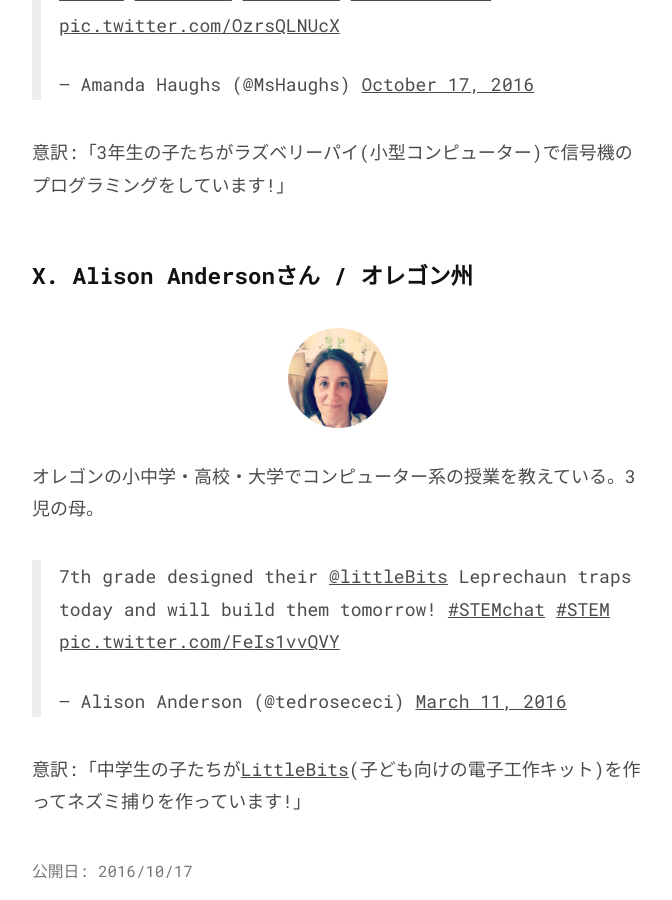
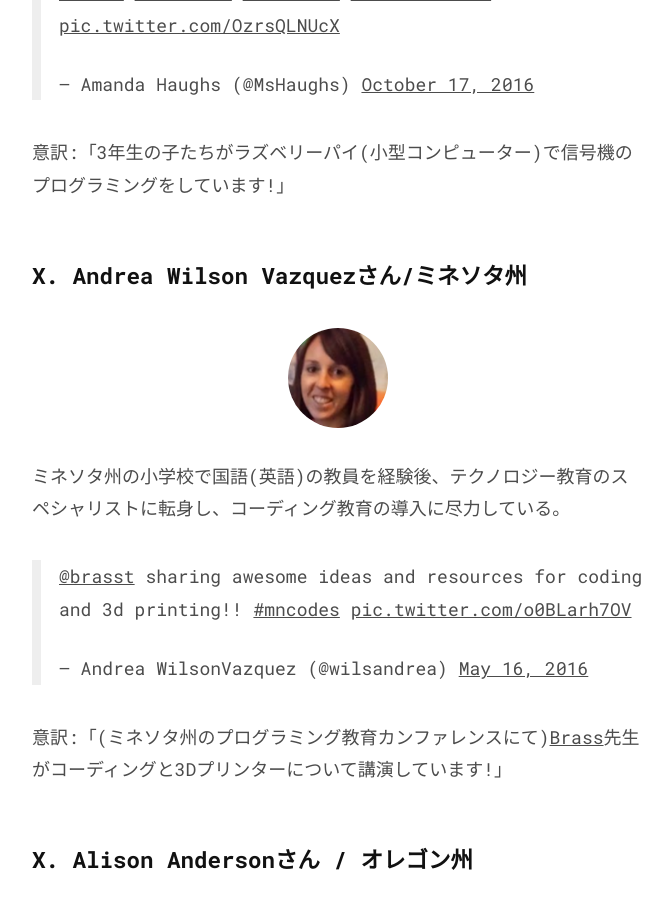
Before and after one commit to chibicode/senseicode, a Jekyll site: the page built from _posts/2016-10-15-100-programming-teachers.md, in a window 1280 px wide and 900 px high, scrolled down 12545 px. Shown: the whole window, without its empty margins (302-974 px from the left). Built offline with Jekyll 4.4.1, drawn with Linux system fonts in a browser that asks for light colours; comment, search, counter and statistics services are not loaded.

Commit message:
Add Andrea

```diff
--- a/_posts/2016-10-15-100-programming-teachers.md
+++ b/_posts/2016-10-15-100-programming-teachers.md
@@ -201,6 +201,19 @@ Life is Tech!では現在、[Mozer](https://mozer.io/)というオンライン
 
 意訳:「3年生の子たちがラズベリーパイ(小型コンピューター)で信号機のプログラミングをしています!」
 
+## X. Andrea Wilson Vazquezさん/ミネソタ州
+
+<p style="text-align: center;">
+  <img src="/images/7/teachers/andrea.png" width="100" style="border-radius: 100%;" />
+</p>
+
+ミネソタ州の小学校で国語(英語)の教員を経験後、テクノロジー教育のスペシャリストに転身し、コーディング教育の導入に尽力している。
+
+<blockquote class="twitter-tweet" data-lang="en"><p lang="en" dir="ltr"><a href="https://twitter.com/brasst">@brasst</a> sharing awesome ideas and resources for coding and 3d printing!! <a href="https://twitter.com/hashtag/mncodes?src=hash">#mncodes</a> <a href="https://t.co/o0BLarh7OV">pic.twitter.com/o0BLarh7OV</a></p>&mdash; Andrea WilsonVazquez (@wilsandrea) <a href="https://twitter.com/wilsandrea/status/732286532246081536">May 16, 2016</a></blockquote>
+<script async src="//platform.twitter.com/widgets.js" charset="utf-8"></script>
+
+意訳:「(ミネソタ州のプログラミング教育カンファレンスにて)[Brass](https://twitter.com/brasst)先生がコーディングと3Dプリンターについて講演しています!」
+
 ## X. Alison Andersonさん / オレゴン州
 
 <p style="text-align: center;">
```
Also changed, not shown: images/7/teachers/andrea.png (added).
